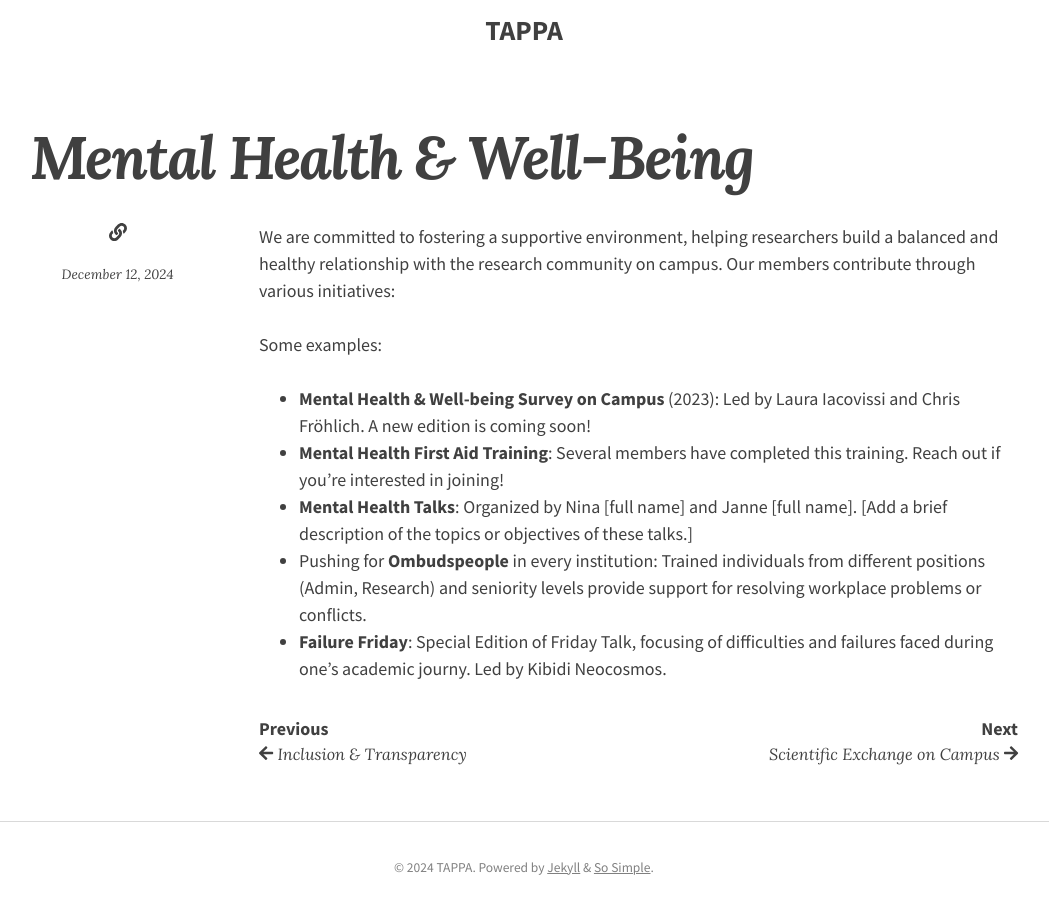
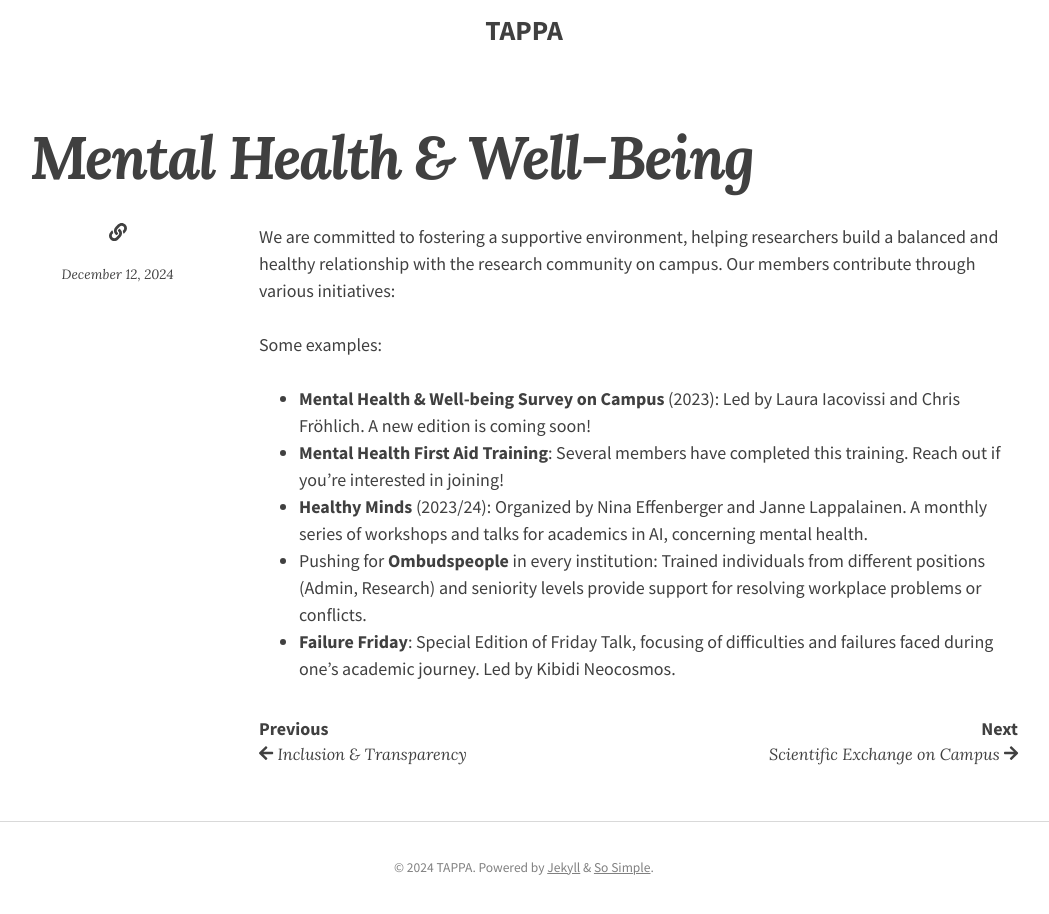
Before and after one commit to tappa-org/tappa-org.github.io, a Jekyll site: the page built from _projects/mental_well_being.md, in a window 1280 px wide, cut to the strip 221-1171 px from the top of the page. Shown: the top 914 px of the strip, without its empty margins (116-1165 px from the left). Built offline with Jekyll 4.4.1, drawn with Linux system fonts in a browser that asks for light colours; nearby versions of some CDN libraries.

Commit message:
update mental health proj page

```diff
--- a/_projects/mental_well_being.md
+++ b/_projects/mental_well_being.md
@@ -7,6 +7,6 @@
 Some examples:
 - **Mental Health & Well-being Survey on Campus** (2023): Led by Laura Iacovissi and Chris Fröhlich. A new edition is coming soon!
 - **Mental Health First Aid Training**: Several members have completed this training. Reach out if you're interested in joining!
-- **Mental Health Talks**: Organized by Nina [full name] and Janne [full name]. [Add a brief description of the topics or objectives of these talks.]
+- **Healthy Minds** (2023/24): Organized by Nina Effenberger and Janne Lappalainen. A monthly series of workshops and talks for academics in AI, concerning mental health.
 - Pushing for **Ombudspeople** in every institution: Trained individuals from different positions (Admin, Research) and seniority levels provide support for resolving workplace problems or conflicts.
-- **Failure Friday**: Special Edition of Friday Talk, focusing of difficulties and failures faced during one's academic journy. Led by Kibidi Neocosmos.
+- **Failure Friday**: Special Edition of Friday Talk, focusing of difficulties and failures faced during one's academic journey. Led by Kibidi Neocosmos.
```
